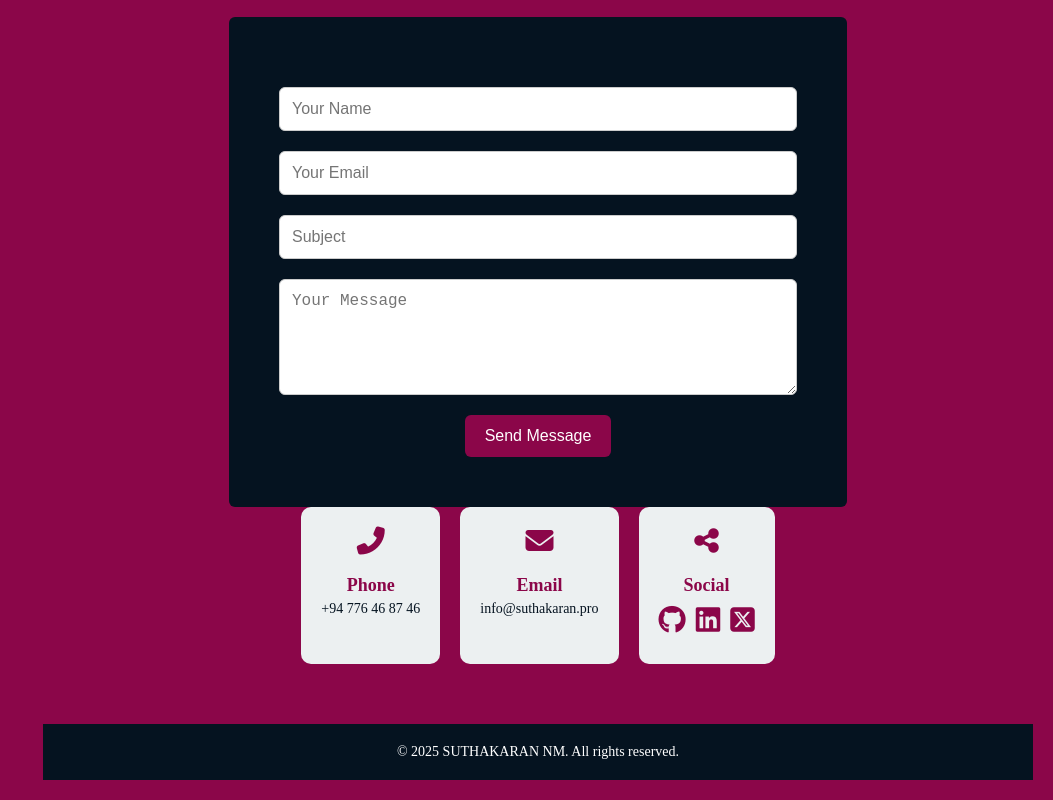
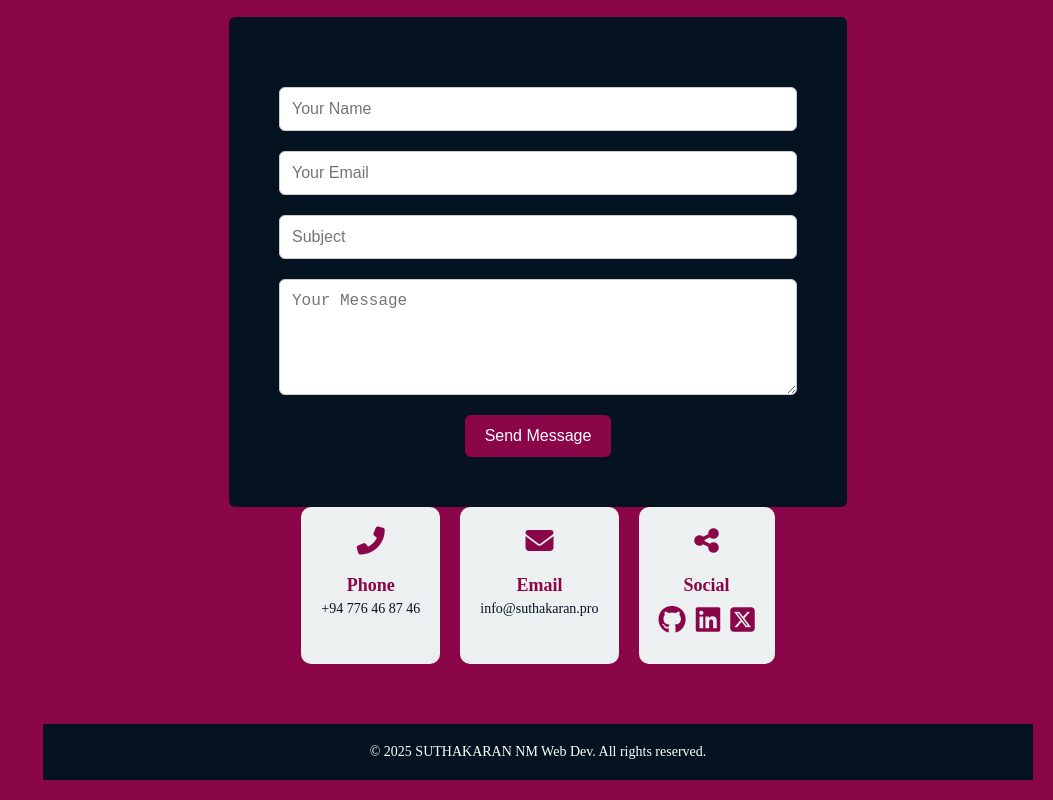
Before and after one commit to SuthakaranNM/suthakaran.pro, a plain HTML site: page index.html in a window 1280 px wide. Shown: the part 4237-5037 px from the top of the page, without its empty margins (227-1280 px from the left). Drawn offline with Linux system fonts and the light colour scheme; animation ran at ten frames a second.

Commit message:
index.html modified

```diff
--- a/index.html
+++ b/index.html
@@ -309,7 +309,8 @@
       <!-- footer Section -->
       <footer class="footer">
         <p>
-          &copy; <span id="year"></span> SUTHAKARAN NM. All rights reserved.
+          &copy; <span id="year"></span> SUTHAKARAN NM Web Dev. All rights
+          reserved.
         </p>
       </footer>
     </div>
```
